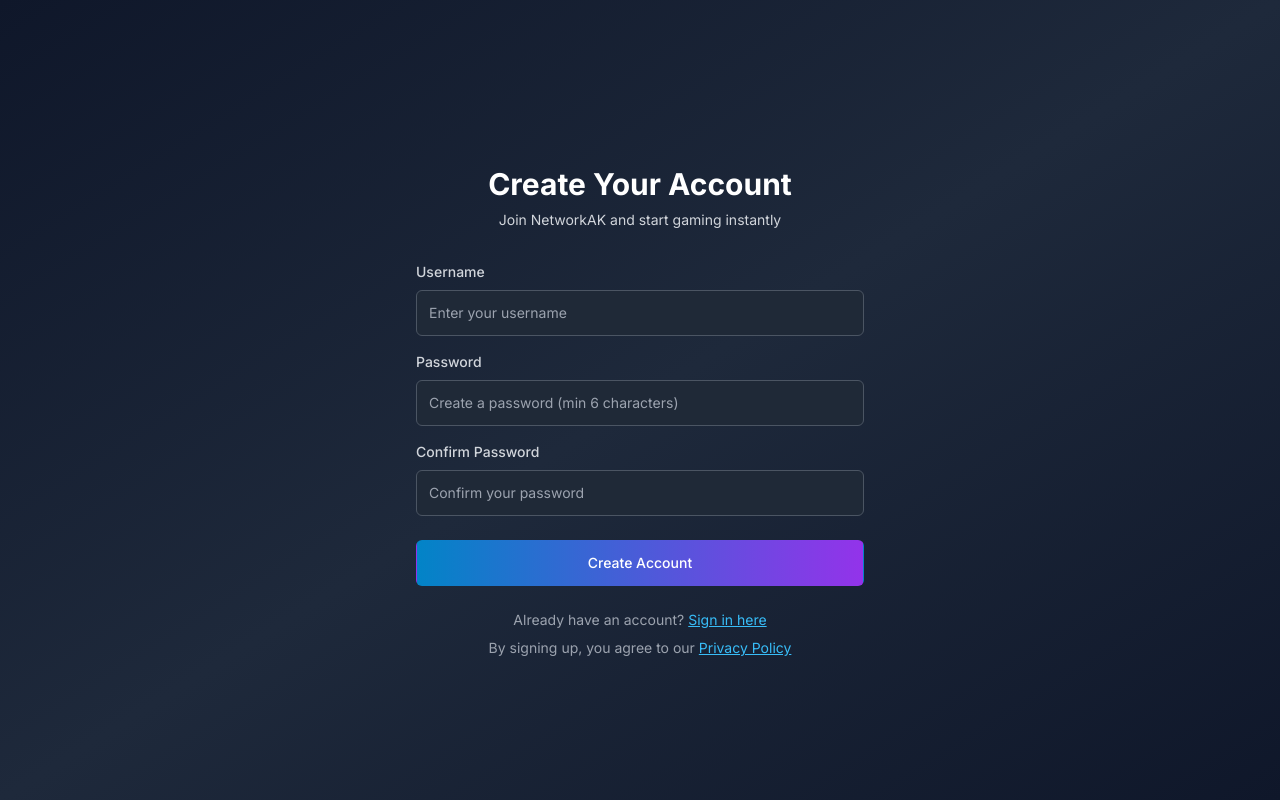
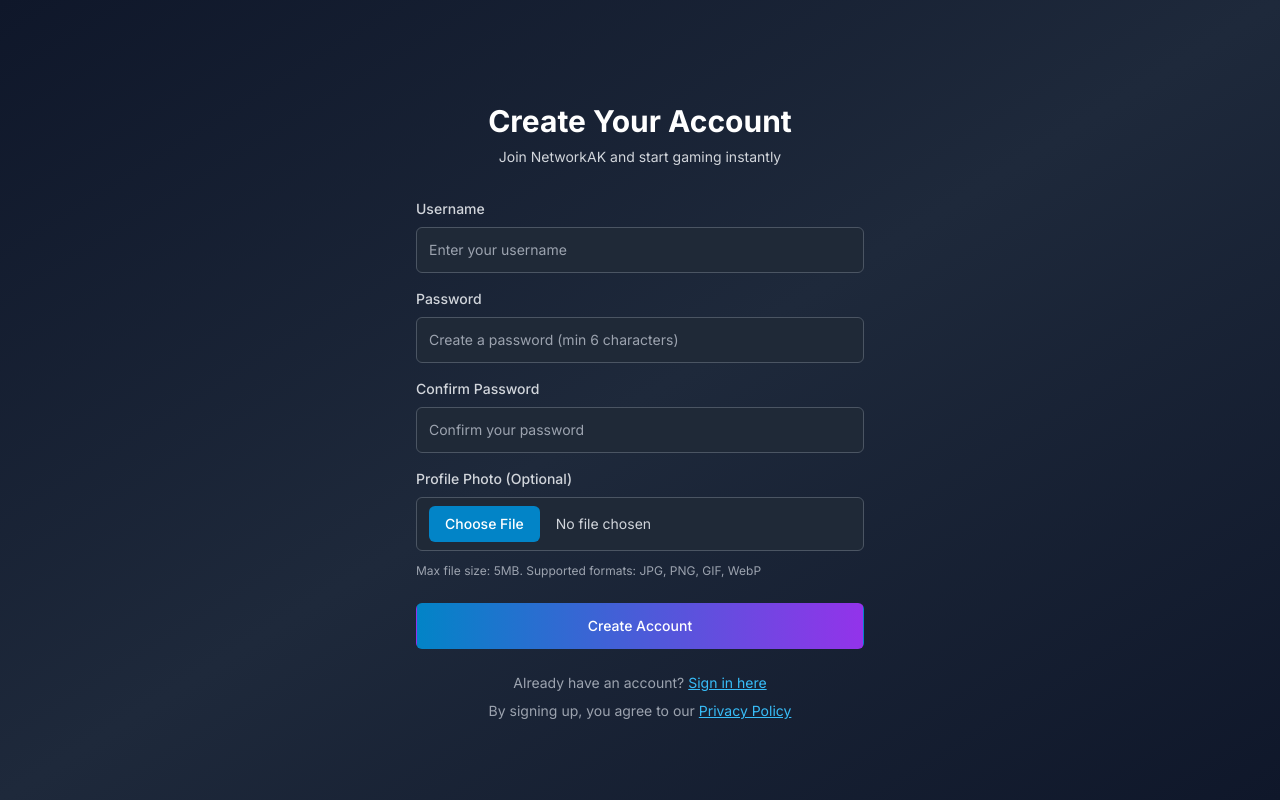
Before and after one commit to Hajazmuslimmc/project-web, a Next.js app: page /auth/signup in a window 1280 px wide. Built offline with nearby package versions, Linux system fonts and the light colour scheme; no server answers.

Commit message:
Add profile photo upload functionality to sign-up with image preview and display in navigation

```diff
--- a/src/app/auth/signup/page.tsx
+++ b/src/app/auth/signup/page.tsx
@@ -11,6 +11,7 @@
   const [username, setUsername] = useState('');
   const [password, setPassword] = useState('');
   const [confirmPassword, setConfirmPassword] = useState('');
+  const [profilePhoto, setProfilePhoto] = useState<string>('');
   const [error, setError] = useState('');
   const [isSubmitting, setIsSubmitting] = useState(false);
 
@@ -19,6 +20,30 @@
       router.push('/');
     }
   }, [user, router]);
+
+  const handlePhotoUpload = (e: React.ChangeEvent<HTMLInputElement>) => {
+    const file = e.target.files?.[0];
+    if (file) {
+      // Check file size (max 5MB)
+      if (file.size > 5 * 1024 * 1024) {
+        setError('Profile photo must be less than 5MB');
+        return;
+      }
+
+      // Check file type
+      if (!file.type.startsWith('image/')) {
+        setError('Please select a valid image file');
+        return;
+      }
+
+      const reader = new FileReader();
+      reader.onload = (e) => {
+        setProfilePhoto(e.target?.result as string);
+        setError(''); // Clear any previous errors
+      };
+      reader.readAsDataURL(file);
+    }
+  };
 
   const handleSubmit = async (e: React.FormEvent) => {
     e.preventDefault();
@@ -56,7 +81,7 @@
 
     setIsSubmitting(true);
     try {
-      await signInWithCustom(username.trim(), password.trim());
+      await signInWithCustom(username.trim(), password.trim(), profilePhoto);
       // Success - user will be redirected by useEffect
     } catch (error: any) {
       setError(error.message || 'Failed to create account. Please try again.');
@@ -141,6 +166,34 @@
                 placeholder="Confirm your password"
               />
             </div>
+
+            <div>
+              <label htmlFor="profilePhoto" className="block text-sm font-medium text-gray-300 mb-2">
+                Profile Photo (Optional)
+              </label>
+              <div className="space-y-3">
+                {profilePhoto && (
+                  <div className="flex justify-center">
+                    <img
+                      src={profilePhoto}
+                      alt="Profile preview"
+                      className="w-20 h-20 rounded-full object-cover border-2 border-primary-500"
+                    />
+                  </div>
+                )}
+                <input
+                  id="profilePhoto"
+                  name="profilePhoto"
+                  type="file"
+                  accept="image/*"
+                  onChange={handlePhotoUpload}
+                  className="appearance-none relative block w-full px-3 py-2 border border-gray-600 text-gray-300 bg-gray-800 rounded-md focus:outline-none focus:ring-2 focus:ring-primary-500 focus:border-primary-500 sm:text-sm file:mr-4 file:py-2 file:px-4 file:rounded-md file:border-0 file:text-sm file:font-medium file:bg-primary-600 file:text-white hover:file:bg-primary-700"
+                />
+                <p className="text-xs text-gray-400">
+                  Max file size: 5MB. Supported formats: JPG, PNG, GIF, WebP
+                </p>
+              </div>
+            </div>
           </div>
 
           {error && (
--- a/src/app/page.tsx
+++ b/src/app/page.tsx
@@ -92,8 +92,16 @@
               </div>
               {user ? (
                 <div className="flex items-center space-x-4">
-                  <div className="flex items-center space-x-2 text-white">
-                    <User className="w-4 h-4" />
+                  <div className="flex items-center space-x-3 text-white">
+                    {user.profilePhoto ? (
+                      <img
+                        src={user.profilePhoto}
+                        alt="Profile"
+                        className="w-8 h-8 rounded-full object-cover border border-primary-500"
+                      />
+                    ) : (
+                      <User className="w-4 h-4" />
+                    )}
                     <span className="text-sm">{user.displayName || user.email}</span>
                   </div>
                   <button
--- a/src/contexts/AuthContext.tsx
+++ b/src/contexts/AuthContext.tsx
@@ -7,6 +7,7 @@
   uid: string;
   displayName: string;
   email: string;
+  profilePhoto?: string;
   createdAt: string;
 }
 
@@ -14,7 +15,7 @@
   user: SimpleUser | null;
   loading: boolean;
   signInWithMicrosoft: () => Promise<void>;
-  signInWithCustom: (username: string, password: string) => Promise<void>;
+  signInWithCustom: (username: string, password: string, profilePhoto?: string) => Promise<void>;
   signOut: () => Promise<void>;
 }
 
@@ -56,7 +57,7 @@
     alert('Microsoft authentication is not yet implemented. Please use username sign-in.');
   };
 
-  const signInWithCustom = async (username: string, password: string) => {
+  const signInWithCustom = async (username: string, password: string, profilePhoto?: string) => {
     if (!username.trim()) {
       throw new Error('Please enter a username');
     }
@@ -95,6 +96,7 @@
       displayName: username,
       email: `${username}@fc`,
       password: password,
+      profilePhoto: profilePhoto || undefined,
       createdAt: new Date().toISOString(),
     };
 
```
